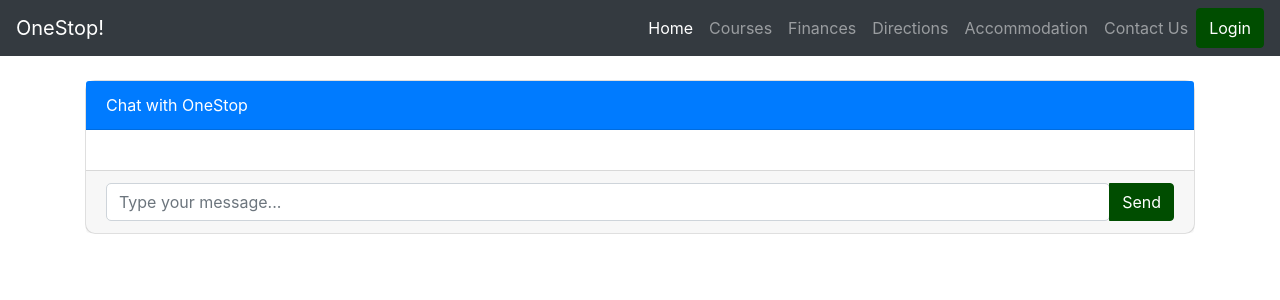
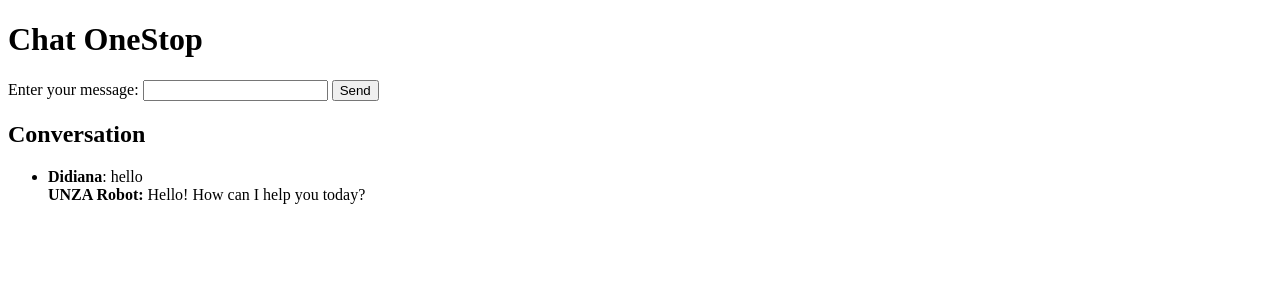
Before and after one commit to Didiana001/Onestop.final, a Django app: page / in a window 1280 px wide. Shown: the top 300 px of the page. Run offline with Django 4.2, Linux system fonts and the light colour scheme; a user stored in the database is signed in; data comes from the database, SQL or seed files in the repository; both versions use the stored data as it was after the commit; some libraries are stand-ins or nearby versions.

Commit message:
Add initial Django project files

```diff
--- a/chat/templates/chat/index.html
+++ b/chat/templates/chat/index.html
@@ -1,103 +1,49 @@
 <!DOCTYPE html>
-<html lang="en">
+<html>
 <head>
-    <meta charset="UTF-8">
-    <meta name="viewport" content="width=device-width, initial-scale=1.0">
-    <title>OneStopNavbar</title>
-    <link href="https://stackpath.bootstrapcdn.com/bootstrap/4.5.2/css/bootstrap.min.css" rel="stylesheet">
+    <title>Chat</title>
     <style>
-        .card {
-            border-radius: 10px;
-        }
-        #userInput {
-            border-radius: 5px;
-        }
-        .btn-primary {
-            background-color: #004d00;
-            border-color: #004d00;
-        }
-        .btn-primary:hover {
-            background-color: #006600;
-            border-color: #006600;
-        }
+        /* Add your custom styles here */
     </style>
 </head>
 <body>
-    <nav class="navbar navbar-expand-lg navbar-dark bg-dark">
-        <a class="navbar-brand" href="#">OneStop!</a>
-        <button class="navbar-toggler" type="button" data-toggle="collapse" data-target="#navbarNav" aria-controls="navbarNav" aria-expanded="false" aria-label="Toggle navigation">
-            <span class="navbar-toggler-icon"></span>
-        </button>
-        <div class="collapse navbar-collapse" id="navbarNav">
-            {% comment %} make the navbar float to the right  {% endcomment %}
-            <div class="navbar-nav ml-auto">
-                <a class="nav-item nav-link active" href="#">Home <span class="sr-only">(current)</span></a>
-                <a class="nav-item nav-link" href="#">Courses</a>
-                <a class="nav-item nav-link" href="#">Finances</a>
-                <a class="nav-item nav-link" href="#">Directions</a>
-                <a class="nav-item nav-link" href="#">Accommodation</a>
-                <a class="nav-item nav-link" href="#">Contact Us</a>
-                <button class="btn btn-primary ml-auto" onclick="location.href='{% url 'login' %}'">Login</button>
-            </div>
-            {% comment %} <ul class="navbar-nav">
-                <li class="nav-item active">
-                    <a class="nav-link" href="#">Home <span class="sr-only">(current)</span></a>
-                </li>
-                <li class="nav-item">
-                    <a class="nav-link" href="#">Courses</a>
-                </li>
-                <li class="nav-item">
-                    <a class="nav-link" href="#">Finances</a>
-                </li>
-                <li class="nav-item">
-                    <a class="nav-link" href="#">Directions</a>
-                </li>
-                <li class="nav-item">
-                    <a class="nav-link" href="#">Accommodation</a>
-                </li>
-                <li class="nav-item">
-                    <a class="nav-link" href="#">Contact Us</a>
-                </li>
-            </ul>
-            <button class="btn btn-primary ml-auto" onclick="location.href='#'">Login</button> {% endcomment %}
-        </div>
-    </nav>
+    <h1>Chat OneStop</h1>
+    <form id="chat-form" method="post">
+        {% csrf_token %}
+        <label for="prompt">Enter your message:</label>
+        <input type="text" id="prompt" name="prompt" required>
+        <button type="submit">Send</button>
+    </form>
+    <div id="response"></div>
 
+    <h2>Conversation</h2>
+    <ul>
+        {% for conversation in conversations %}
+            <li><strong>{{ conversation.user.username }}</strong>: {{ conversation.user_input }} <br>
+                <strong>UNZA Robot:</strong> {{ conversation.bot_response }}</li>
+        {% endfor %}
+    </ul>
 
-
-{% comment %} move the container to the bottom  of the page {% endcomment %}
-
-
-
-    <div class="container mt-4">
-        <div class="card">
-            <div class="card-header bg-primary text-white">
-                Chat with OneStop
-            </div>
-            <div class="card-body" id="messages" style="max-height: 500px; overflow-y: auto;">
-                <!-- Messages will be dynamically added here -->
-            </div>
-            <div class="card-footer">
-                <div class="input-group">
-                    <input type="text" class="form-control" id="userInput" placeholder="Type your message...">
-                    <div class="input-group-append">
-                        <button class="btn btn-primary" onclick="sendMessage()">Send</button>
-                    </div>
-                </div>
-            </div>
-        </div>
-    </div>
-
-    <script src="https://code.jquery.com/jquery-3.5.1.slim.min.js"></script>
-    <script src="https://cdn.jsdelivr.net/npm/@popperjs/core@2.5.4/dist/umd/popper.min.js"></script>
-    <script src="https://stackpath.bootstrapcdn.com/bootstrap/4.5.2/js/bootstrap.min.js"></script>
     <script>
-        function sendMessage() {
-            const userInput = document.getElementById('userInput').value;
-            // Handle sending message
-            console.log(userInput);
-            document.getElementById('userInput').value = '';
-        }
+        document.getElementById('chat-form').addEventListener('submit', function(event) {
+            event.preventDefault();
+            const prompt = document.getElementById('prompt').value;
+            fetch('', {
+                method: 'POST',
+                headers: {
+                    'Content-Type': 'application/x-www-form-urlencoded',
+                    'X-CSRFToken': '{{ csrf_token }}'
+                },
+                body: new URLSearchParams({
+                    'prompt': prompt
+                })
+            })
+            .then(response => response.json())
+            .then(data => {
+                document.getElementById('response').innerText = data.response;
+                location.reload(); // Reload the page to show the new conversation
+            });
+        });
     </script>
 </body>
 </html>
--- a/chat/views.py
+++ b/chat/views.py
@@ -12,6 +12,8 @@ from django.contrib.auth.forms import AuthenticationForm
 
 
 
+
+
 # class Response(typing.TypedDict):
 #   response_item: str
 genai.configure(api_key='AIzaSyASINCqIKiWdWEcmz3_Ij-u3ELqSSnBPDQ')
@@ -20,6 +22,9 @@ model = genai.GenerativeModel('gemini-1.5-pro',
                             #   generation_config={"response_mime_type": "application/json",
                             #                      "response_schema": list[Response]}
                             )
+
+
+
 
 @csrf_exempt
 @login_required
```
Also changed, not shown: chat/templates/chat/signup.html (+0 -74 lines), db.sqlite3.
